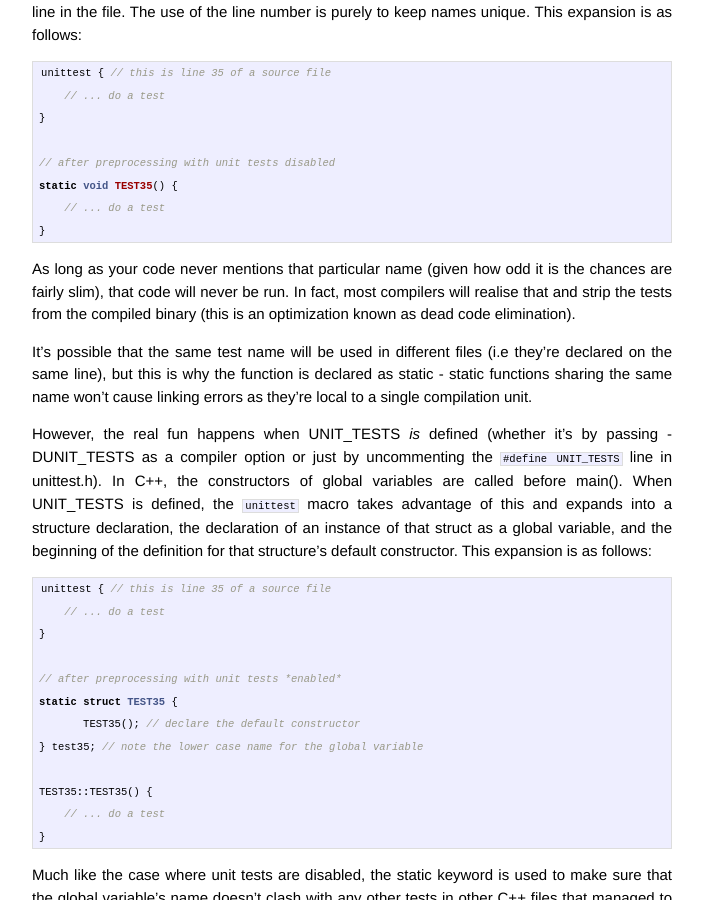
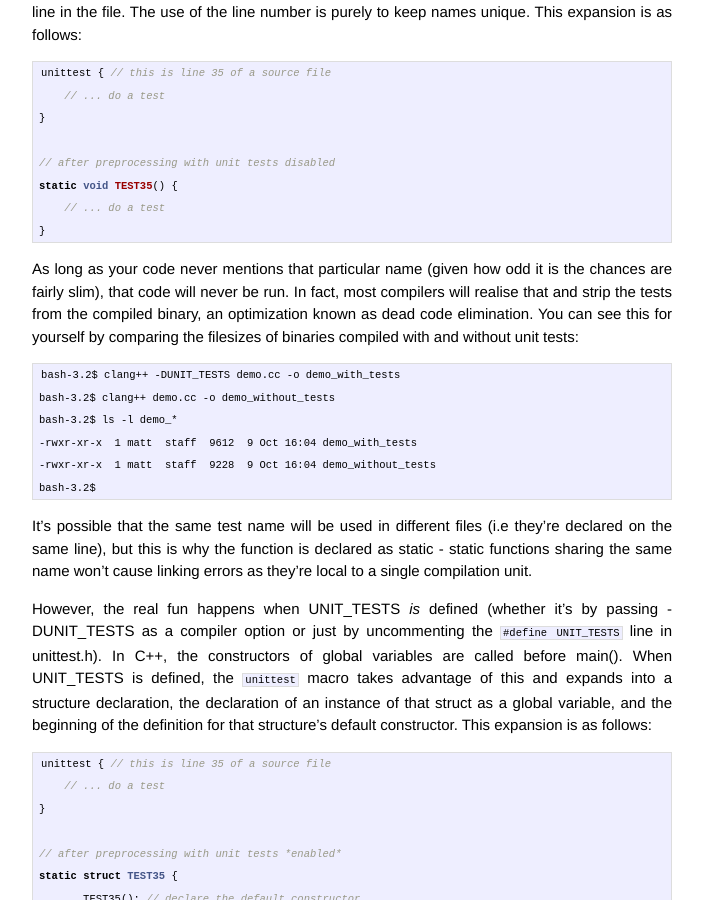
Before and after one commit to mhenr18/mhenr.com, a Jekyll site: the page built from _posts/2013-10-9-d-style-unit-testing-in-cpp.md, in a window 1280 px wide and 900 px high, scrolled down 1610 px. Shown: the whole window, without its empty margins (288-991 px from the left). Built offline with Jekyll 4.4.1, drawn with Linux system fonts in a browser that asks for light colours; Markdown is read by kramdown in place of the engine named in the settings; some of the changed text lies outside the part shown.

Commit message:
fixed syntax error and added DCE proof

```diff
--- a/_posts/2013-10-9-d-style-unit-testing-in-cpp.md
+++ b/_posts/2013-10-9-d-style-unit-testing-in-cpp.md
@@ -21,8 +21,8 @@ once you've compiled and linked with Google's testing framework, integration is
 as [starting from a 50 line bolierplate!](https://code.google.com/p/googletest/wiki/Primer#Writing_the_main(\)_Function)
 
 What I want is something that needs no compilation, no linking with my project and no
-integration (well, aside from `#include "unittest.h"` in C++ source files). I want something
-that's as true to D as possible.
+integration (well, aside from `#include "unittest.h"` in C++ source files). Something that
+gives me D style unit testing in C++.
 
 ## Outcome/Example
 
@@ -97,8 +97,16 @@ static void TEST35() {
 
 As long as your code never mentions that particular name (given how odd it is the chances
 are fairly slim), that code will never be run. In fact, most compilers will realise that
-and strip the tests from the compiled binary (this is an optimization known as dead code
-elimination).
+and strip the tests from the compiled binary, an optimization known as dead code elimination.
+You can see this for yourself by comparing the filesizes of binaries compiled with and without
+unit tests:
+
+    bash-3.2$ clang++ -DUNIT_TESTS demo.cc -o demo_with_tests
+    bash-3.2$ clang++ demo.cc -o demo_without_tests
+    bash-3.2$ ls -l demo_*
+    -rwxr-xr-x  1 matt  staff  9612  9 Oct 16:04 demo_with_tests
+    -rwxr-xr-x  1 matt  staff  9228  9 Oct 16:04 demo_without_tests
+    bash-3.2$
 
 It's possible that the same test name will
 be used in different files (i.e they're declared on the same line), but this is why the
```
Also changed, not shown: 1 other file.
